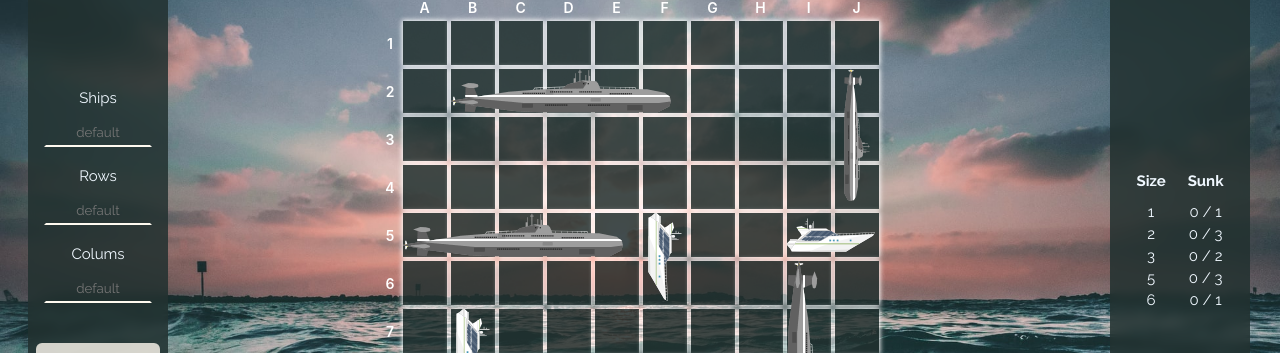
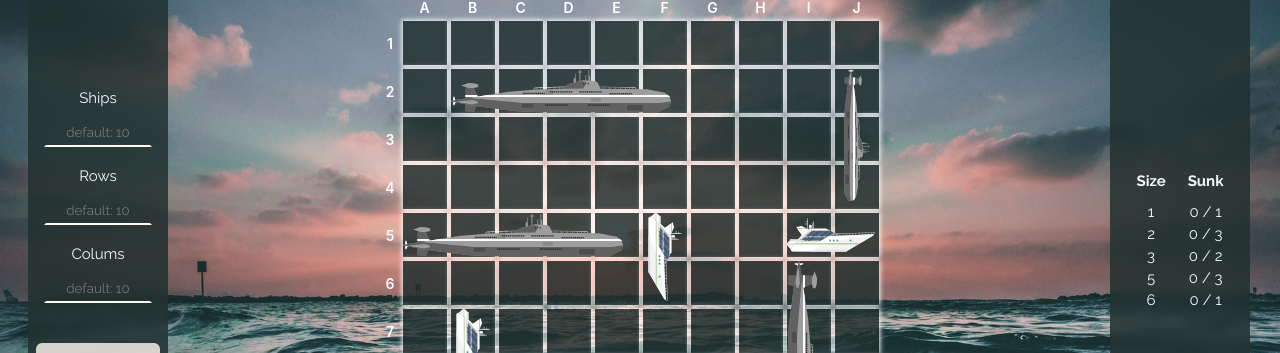
Before and after one commit to moshebe83/BattleShip, an Angular app: page /battleship in a window 1280 px wide. Shown: the part 134-487 px from the top of the page. Built offline with nearby package versions, Linux system fonts and the light colour scheme; a web font is replaced by a local one.

Commit message:
Changed validations behavior

```diff
--- a/src/app/components/game-board/game-board.component.scss
+++ b/src/app/components/game-board/game-board.component.scss
@@ -23,7 +23,8 @@
 
 .game-board {
     transform: translateX(-10px);
-    margin-inline: 10px;
+    max-width: 800px;
+    margin: auto;
 
     &-axes {
         color: white;
@@ -44,10 +45,12 @@
     &-row {
         &-square {
             position: relative;
+            height: 44px;
+            width: 44px;
 
             &-btn {
-                height: 44px;
-                width: 44px;
+                height: 100%;
+                width: 100%;
                 position: relative;
                 border: none;
                 background-color: rgba($color-primary, 0.85);
--- a/src/app/components/new-game-form/new-game-form.component.html
+++ b/src/app/components/new-game-form/new-game-form.component.html
@@ -1,17 +1,25 @@
 <form [formGroup]="gameLevelFormGroup" (submit)="newGameSubmitted(gameLevelFormGroup)" class="side-bar new-game-form">
+    <p *ngIf="tooManyShips" class="new-game-form-error" role="alert">
+        Too many ships for this board size. Clicking "new game" will give you the default board values.
+    </p>
+
     <label for="ships" class="new-game-form-label"> Ships </label>
-    <input class="new-game-form-input" type="number" placeholder="default" formControlName="amountOfShips"
-        appOnlyDigits />
+    <input class="new-game-form-input" [ngClass]="{'error' : tooManyShips}"
+        (change)="onValueChange(gameLevelFormGroup.value.amountOfShips)" type="number"
+        [placeholder]="'default: ' + defaultValues.amountOfShips" formControlName="amountOfShips" appOnlyDigits />
 
     <label for="rows" class="new-game-form-label"> Rows </label>
-    <input class="new-game-form-input" type="number" placeholder="default" formControlName="rows" appOnlyDigits />
+    <input class="new-game-form-input" (change)="onValueChange(gameLevelFormGroup.value.rows)" type="number"
+        [placeholder]="'default: ' + defaultValues.rows" formControlName="rows" appOnlyDigits />
 
     <label for="columns" class="new-game-form-label"> Colums </label>
-    <input class="new-game-form-input" [ngClass]="{'error' : gameLevelFormGroup.controls['columns'].errors}"
-        type="number" placeholder="default" formControlName="columns" id="columns" appOnlyDigits />
+    <input class="new-game-form-input" (change)="onValueChange(gameLevelFormGroup.value.columns)" type="number"
+        [placeholder]="'default: ' + defaultValues.columns" formControlName="columns" id="columns" appOnlyDigits />
+
     <div class="new-game-form-hint">
-        <span *ngIf="gameLevelFormGroup.controls['columns'].errors">max columns:
-            {{maxColumns}}</span>
+        <!-- <p *ngIf="gameLevelFormGroup.controls['columns'].errors">Too many ships for this board size. Clicking "new game"
+            will give you the default board values.</p> -->
+        <!-- [ngClass]="{'error' : gameLevelFormGroup.controls['columns'].errors}" -->
     </div>
 
     <button type="submit" class="new-game-form-btn">
--- a/src/app/components/new-game-form/new-game-form.component.scss
+++ b/src/app/components/new-game-form/new-game-form.component.scss
@@ -26,6 +26,18 @@
             }
         }
     }
+
+    &-error {
+        font-size: 11px;
+        background-color: #ffffffdc;
+        font-weight: 700;
+        margin-top: 0;
+        padding: 5px;
+        color: lighten($color: $color-red, $amount: 10);
+        border: 2px solid currentColor;
+
+    }
+
     &-hint {
         transform: translateY(-15px);
         font-size: 12px;
--- a/src/app/components/new-game-form/new-game-form.component.ts
+++ b/src/app/components/new-game-form/new-game-form.component.ts
@@ -11,16 +11,28 @@ import { IGameLevelData } from 'src/app/layout/home/home.interface';
 
 export class NewGameFormComponent implements OnInit {
 
-  @Input() maxColumns: number | undefined;
   @Input() gameLevelFormGroup: FormGroup;
+  @Input() defaultValues: IGameLevelData;
 
   @Output() newGameEmit: EventEmitter<IGameLevelData | undefined> = new EventEmitter<IGameLevelData | undefined>();
 
+  public tooManyShips: boolean;
+
   constructor() {
     this.gameLevelFormGroup = {} as FormGroup;
+    this.defaultValues = {} as IGameLevelData;
+    this.tooManyShips = false;
   }
 
   ngOnInit(): void {
+  }
+
+  public onValueChange(val: number): void {
+    console.log(val);
+
+    this.tooManyShips = (this.gameLevelFormGroup.value.rows || this.defaultValues.rows)
+      * (this.gameLevelFormGroup.value.columns || this.defaultValues.columns)
+      / 2 < (this.gameLevelFormGroup.value.amountOfShips || this.defaultValues.amountOfShips);
   }
 
   public newGameSubmitted(gameLevelFormGroup: FormGroup): void {
@@ -31,7 +43,5 @@ export class NewGameFormComponent implements OnInit {
     } else {
       this.newGameEmit.emit(gameLevelFormGroup.value);
     }
-
-    gameLevelFormGroup.reset();
   }
 }
--- a/src/app/layout/home/home.component.html
+++ b/src/app/layout/home/home.component.html
@@ -9,7 +9,7 @@
 </main>
 
 <div class="side-bars">
-    <app-new-game-form [gameLevelFormGroup]="gameLevelFormGroup" [maxColumns]="maxColumns"
+    <app-new-game-form [gameLevelFormGroup]="gameLevelFormGroup" [defaultValues]="gameLevels"
         (newGameEmit)="newGameSubmitted($event)">
     </app-new-game-form>
 
--- a/src/app/layout/home/home.component.scss
+++ b/src/app/layout/home/home.component.scss
@@ -33,7 +33,7 @@ main {
         }
 
         .line-through {
-            text-decoration: line-through red;
+            text-decoration: line-through lighten($color: $color-red, $amount: 10);
         }
     }
 
--- a/src/app/layout/home/home.component.ts
+++ b/src/app/layout/home/home.component.ts
@@ -13,7 +13,6 @@ import { IShipsAmountsList } from 'src/app/components/game-board/game-board.inte
 })
 
 export class HomeComponent implements OnInit {
-  public maxColumns: number;
   public shipsAmountsList: IShipsAmountsList[];
   public gameState: EGameState;
   public gameData: IGameLevelData;
@@ -22,7 +21,6 @@ export class HomeComponent implements OnInit {
   public gameLevelFormGroup: FormGroup;
 
   constructor() {
-    this.maxColumns = 20;
     this.shipsAmountsList = [];
     this.gameState = EGameState.PLAYING;
     this.gameData = {} as IGameLevelData;
--- a/src/app/services/only-digits.directive.ts
+++ b/src/app/services/only-digits.directive.ts
@@ -17,7 +17,7 @@ export class OnlyDigitsDirective {
     if (!initalValue) {
       this.elRef.nativeElement.value = '';
     }
-    else if (initalValue.startsWith(0) || initalValue < 1 || initalValue > 99) {
+    else if (initalValue.startsWith(0) || initalValue < 1 || initalValue > 999) {
       this.elRef.nativeElement.value = this.prevValue;
       control?.setValue(this.prevValue);
     }
```
